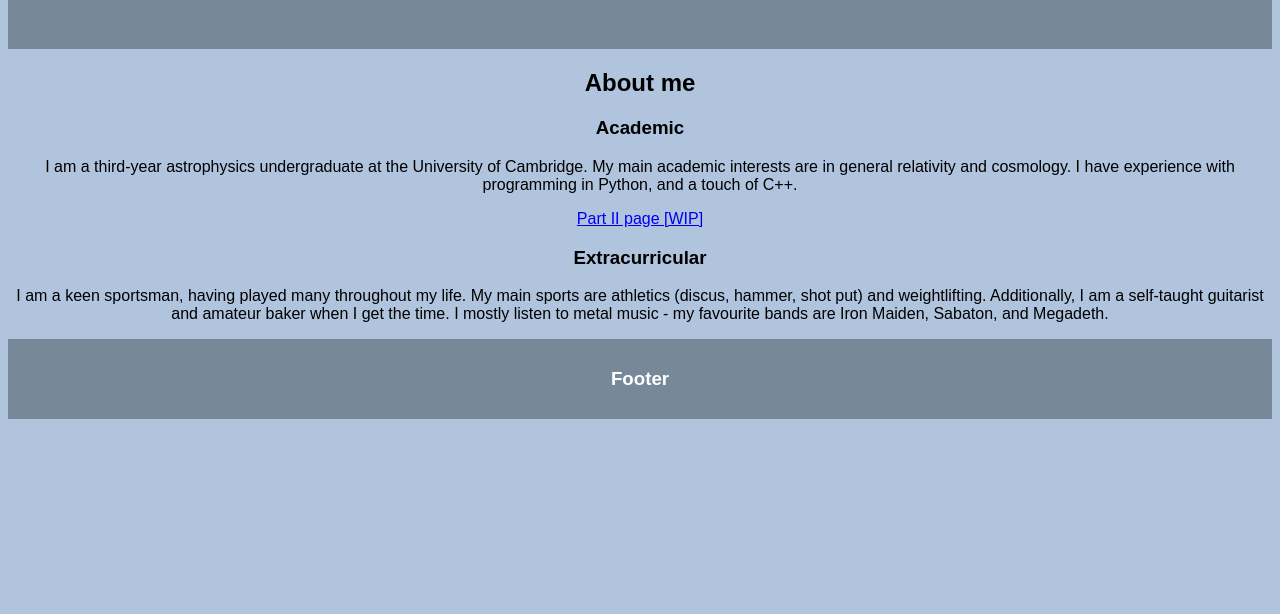
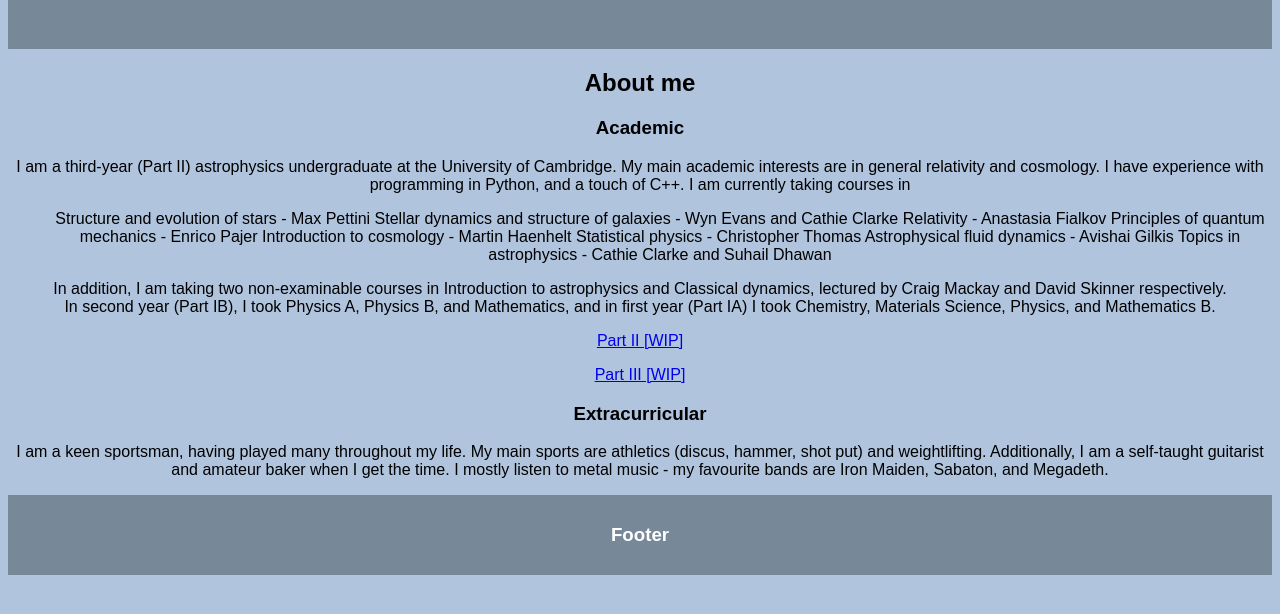
Before and after one commit to AlexBM173/AlexBM173.github.io, a plain HTML site: page index.html in a window 1280 px wide. Shown: the part 168-782 px from the top of the page. Drawn offline with Linux system fonts and the light colour scheme.

Commit message:
updated index and added new file part_iii

```diff
--- a/index.html
+++ b/index.html
@@ -32,11 +32,28 @@
 <h2>About me</h2>
 <h3>Academic</h3>
 <p>
-    I am a third-year astrophysics undergraduate at the University of Cambridge. My main academic interests are in general relativity and cosmology. I have experience with programming in Python, and a touch of C++.
+    I am a third-year (Part II) astrophysics undergraduate at the University of Cambridge. My main academic interests are in general relativity and cosmology. I have experience with programming in Python, and a touch of C++. I am currently taking courses in
+    <ul>
+        <il>Structure and evolution of stars - Max Pettini</il>
+        <il>Stellar dynamics and structure of galaxies - Wyn Evans and Cathie Clarke</il>
+        <il>Relativity - Anastasia Fialkov</il>
+        <il>Principles of quantum mechanics - Enrico Pajer</il>
+        <il>Introduction to cosmology - Martin Haenhelt</il>
+        <il>Statistical physics - Christopher Thomas</il>
+        <il>Astrophysical fluid dynamics - Avishai Gilkis</il>
+        <il>Topics in astrophysics - Cathie Clarke and Suhail Dhawan</il>
+    </ul>
+    In addition, I am taking two non-examinable courses in Introduction to astrophysics and Classical dynamics, lectured by Craig Mackay and David Skinner respectively.<br>
+    In second year (Part IB), I took Physics A, Physics B, and Mathematics, and in first year (Part IA) I took Chemistry, Materials Science, Physics, and Mathematics B.
 </p>
 <p>
     <a href="part_ii.html">
-        Part II page [WIP]
+        Part II [WIP]
+    </a>
+</p>
+<p>
+    <a href="part_iii.html">
+        Part III [WIP]
     </a>
 </p>
 <h3>Extracurricular</h3>
```
Also changed, not shown: part_iii.html (added, +36 -0 lines).
